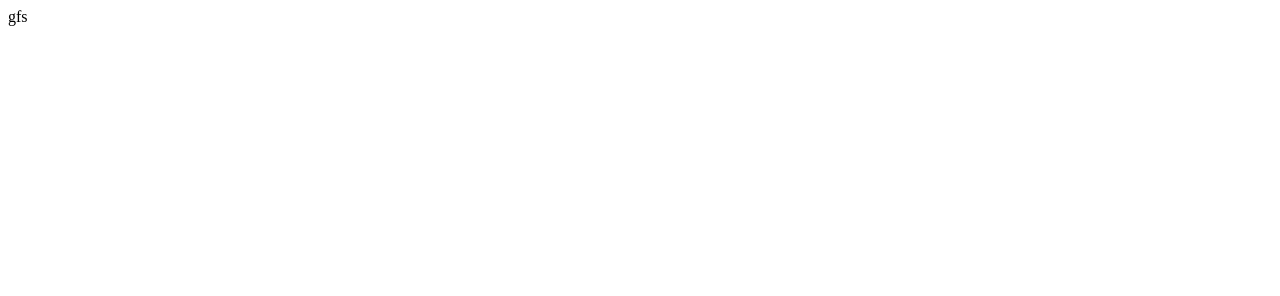
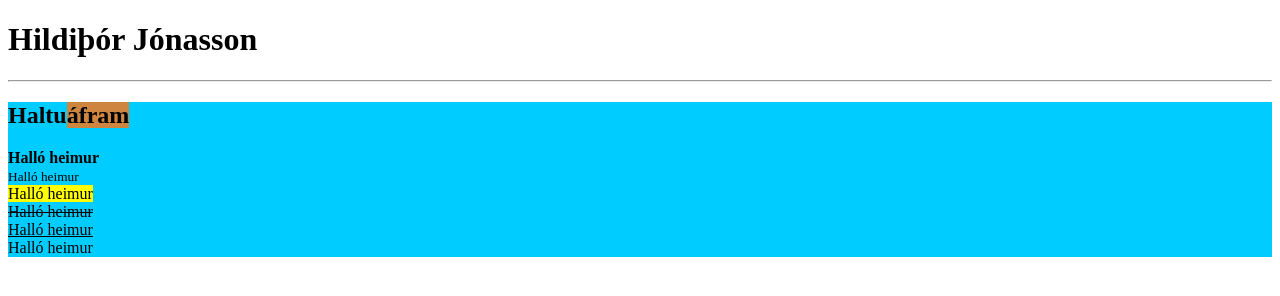
Before and after one commit to hjonasonur/hjonasonurhtml, a plain HTML site: page index.html in a window 1280 px wide. Drawn offline with Linux system fonts and the light colour scheme.

Commit message:
Tími 2 text elements

```diff
--- a/index.html
+++ b/index.html
@@ -1 +1,32 @@
-gfs
+<!DOCTYPE html>
+<html>
+    <title>Tími tvö</title>
+
+    <head></head>
+
+    <body>
+        <h1>Hildiþór Jónasson</h1>
+
+        <!--Haltu áfram-->
+
+        <hr>
+
+        <div style="background-color: rgb(0, 204, 255);">
+
+            <h2>Haltu<span style="background-color:peru">áfram</span></h2>
+
+
+
+
+        <b>Halló heimur</b><br>
+        <small>Halló heimur</small><br>
+        <mark>Halló heimur</mark><br>
+        <del>Halló heimur</del><br>
+        <ins>Halló heimur</ins><br>
+        <supð>Halló heimur</sup><br>
+
+    </div>
+
+
+    </body>
+</html>
```
